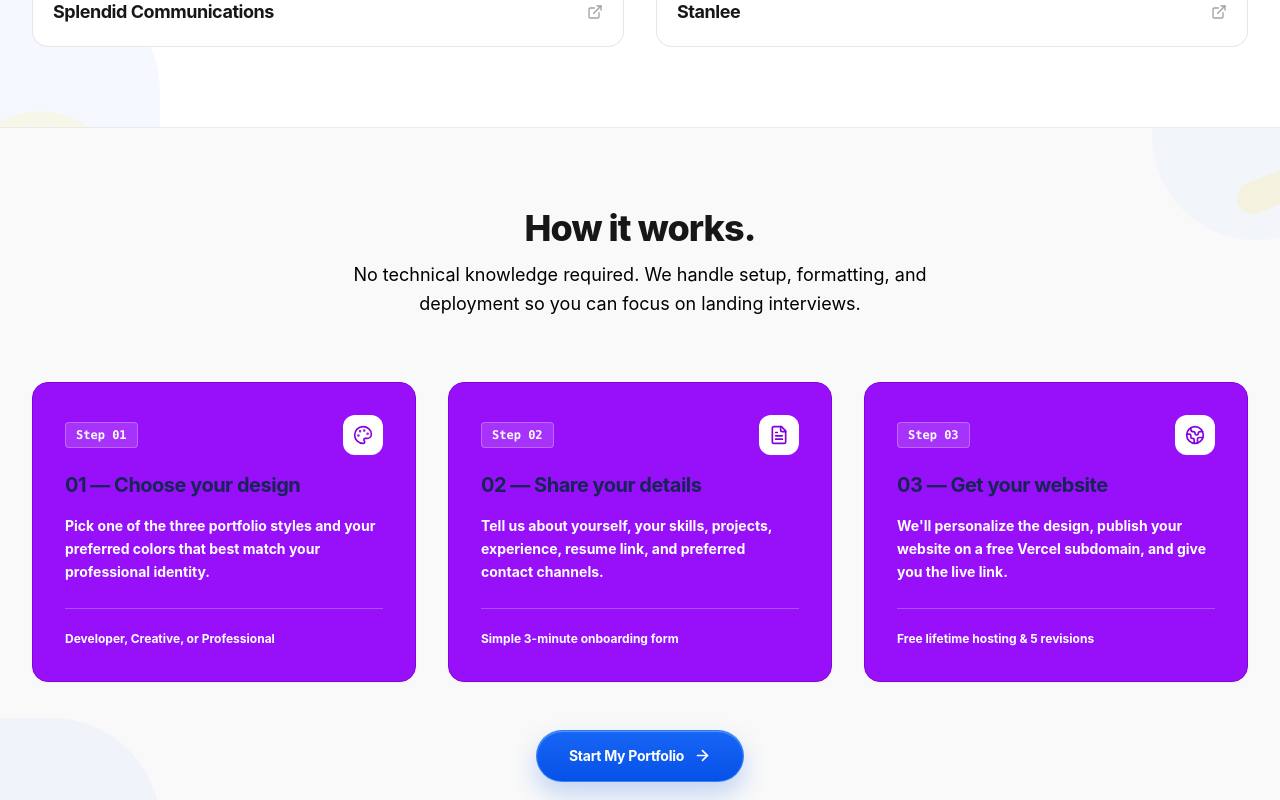
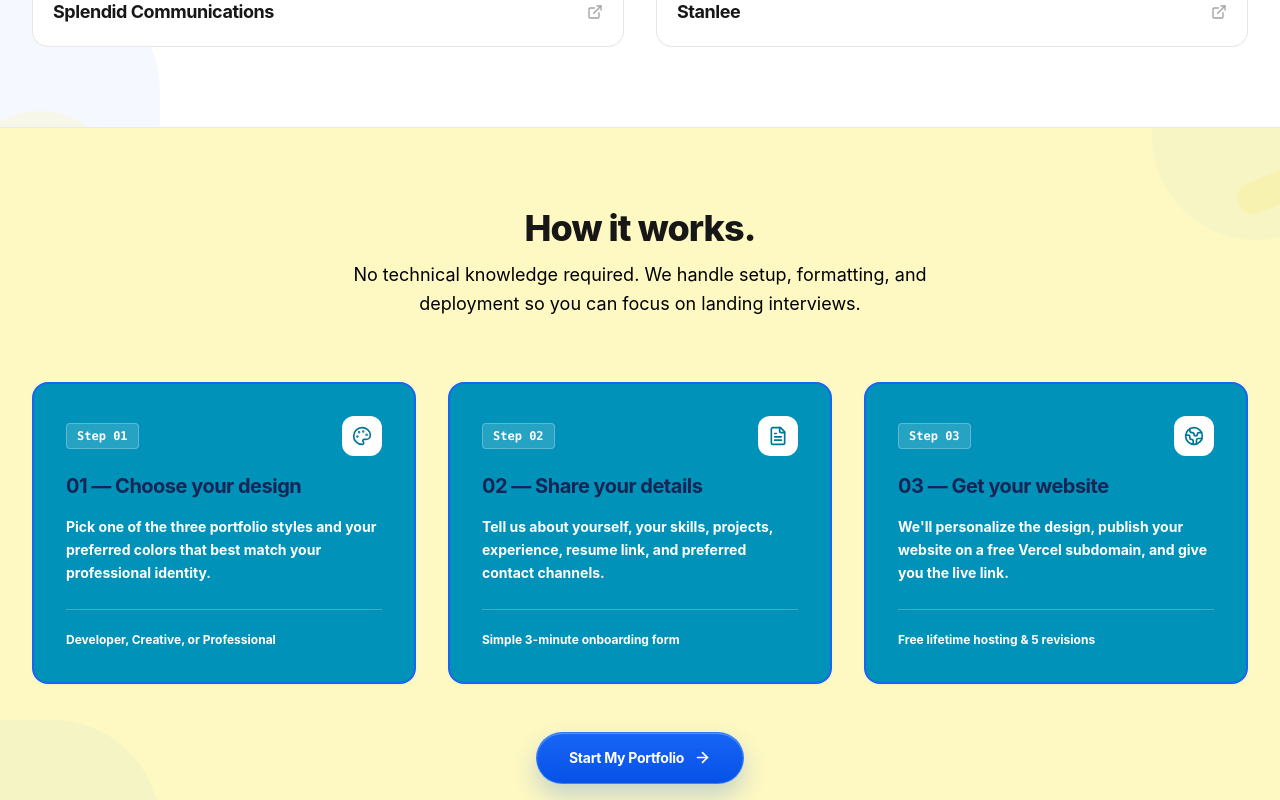
Before and after one commit to codeWithJomo/portfolio-campaign-marketing-website, a React (Vite) app: page / in a window 1280 px wide. Shown: the part 1880-2680 px from the top of the page. Built offline with nearby package versions, Linux system fonts and the light colour scheme; a web font is replaced by a local one.

Commit message:
change card color to cyan

```diff
--- a/src/components/HowItWorks.tsx
+++ b/src/components/HowItWorks.tsx
@@ -35,7 +35,7 @@ export const HowItWorks: React.FC<HowItWorksProps> = ({ onStartClick }) => {
   return (
     <section
       id="how-it-works"
-      className="relative isolate overflow-hidden py-20 bg-neutral-50/70 border-b border-neutral-200/80"
+      className="relative isolate overflow-hidden py-20 bg-yellow-100 border-b border-yellow-200"
     >
       <SectionDecorations className="-z-10" />
       <div className="mx-auto max-w-7xl px-4 sm:px-6 lg:px-8">
@@ -57,14 +57,14 @@ export const HowItWorks: React.FC<HowItWorksProps> = ({ onStartClick }) => {
             return (
               <div
                 key={step.num}
-                className="group relative rounded-2xl bg-purple-600 border border-purple-700 p-8 shadow-xs flex flex-col justify-between space-y-6 text-white font-bold hover:bg-green-600 hover:border-green-700 hover:scale-105 hover:z-10 hover:shadow-lg transition-all duration-300"
+                className="group relative rounded-2xl border-2 border-[#1765f5] bg-cyan-600 p-8 shadow-xs flex flex-col justify-between space-y-6 text-white font-bold hover:bg-green-600 hover:border-[#1765f5] hover:scale-105 hover:z-10 hover:shadow-lg transition-all duration-300"
               >
                 <div className="space-y-4">
                   <div className="flex items-center justify-between">
                     <span className="font-mono text-xs font-bold text-white bg-white/15 border border-white/25 px-2.5 py-1 rounded">
                       Step {step.num}
                     </span>
-                    <div className="h-10 w-10 rounded-xl bg-white text-purple-700 flex items-center justify-center group-hover:bg-green-100 group-hover:text-green-800">
+                    <div className="h-10 w-10 rounded-xl bg-white text-cyan-700 flex items-center justify-center group-hover:bg-green-100 group-hover:text-green-800">
                       <Icon className="h-5 w-5" />
                     </div>
                   </div>
```
